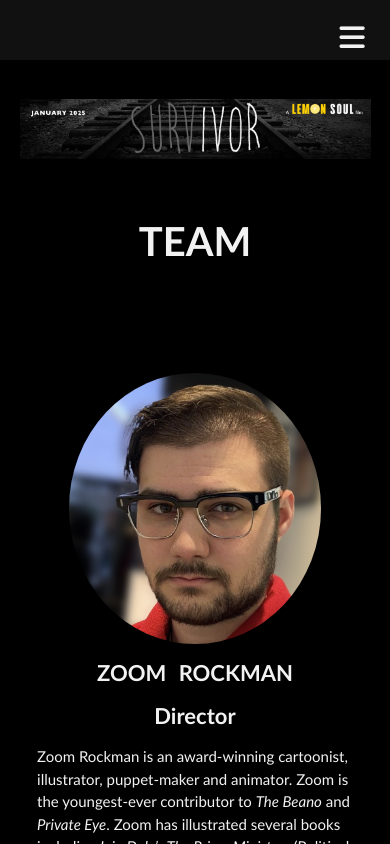
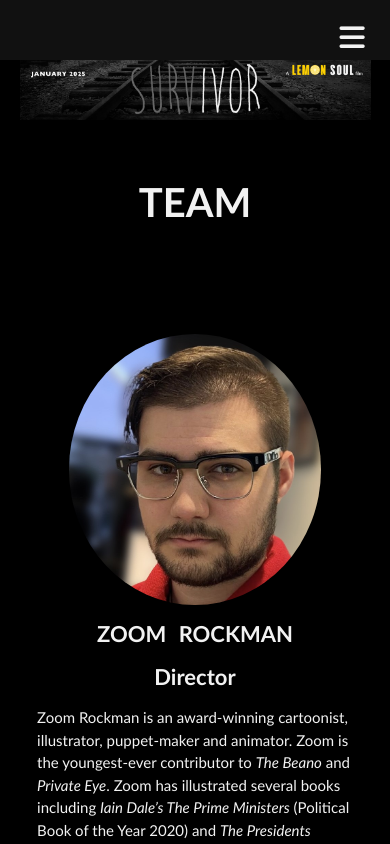
Before and after one commit to totes7/Survivor, a React (Create React App) app: page /info in a window 390 px wide. Shown: the top 844 px of the page. Built offline with nearby package versions, Linux system fonts and the light colour scheme.

Commit message:
fix margins in mobile view

```diff
--- a/src/App.css
+++ b/src/App.css
@@ -1035,7 +1035,7 @@ body {
   }
 
   .about {
-    padding: 5%;
+    padding: 0 5% 5% 5%;
   }
 
   .about h1 {
@@ -1201,9 +1201,7 @@ body {
     font-size: 25px;
   }
 
-  .info {
-    padding-top: 10%;
-  }
+
 
   .info h1,
   .info h2 {
```
